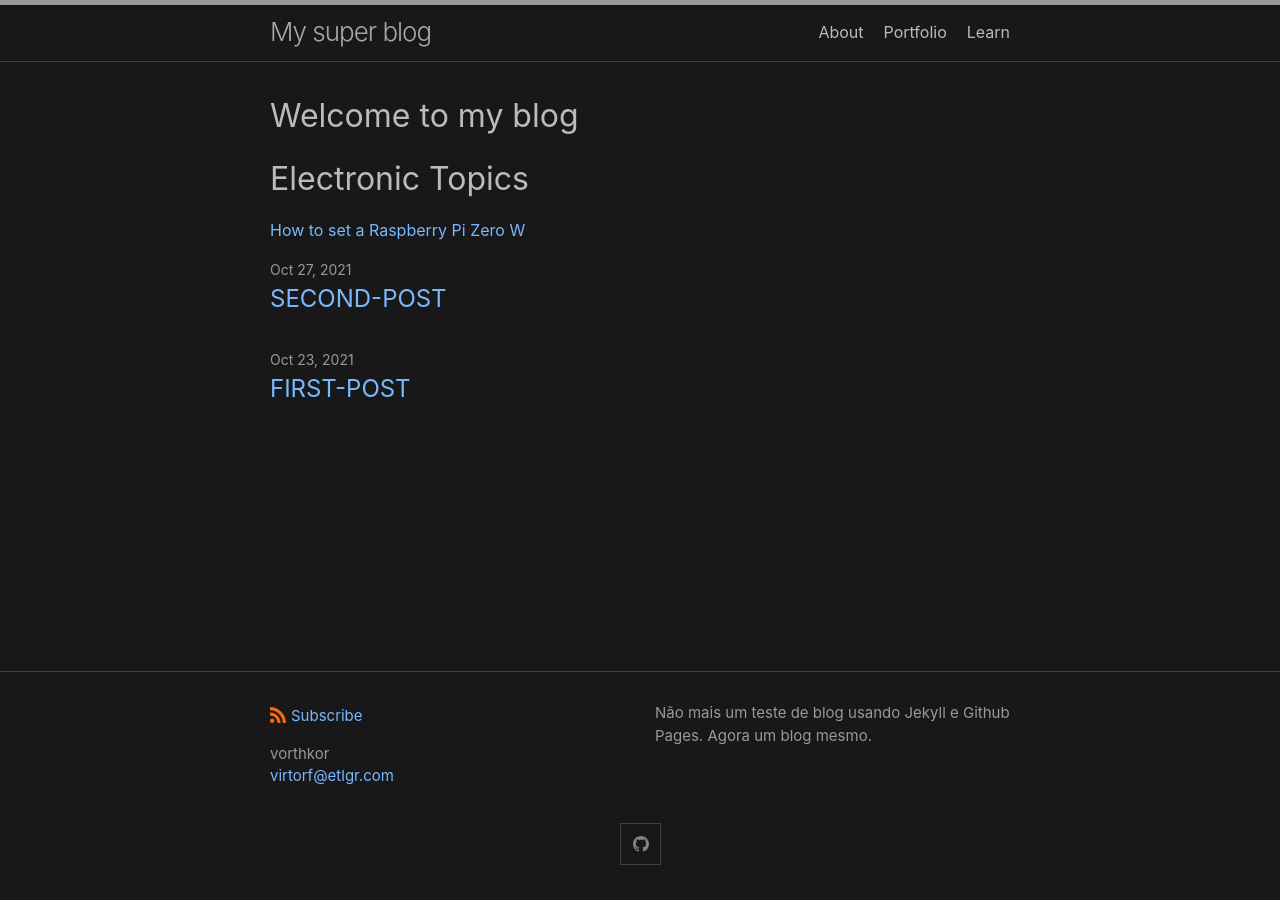
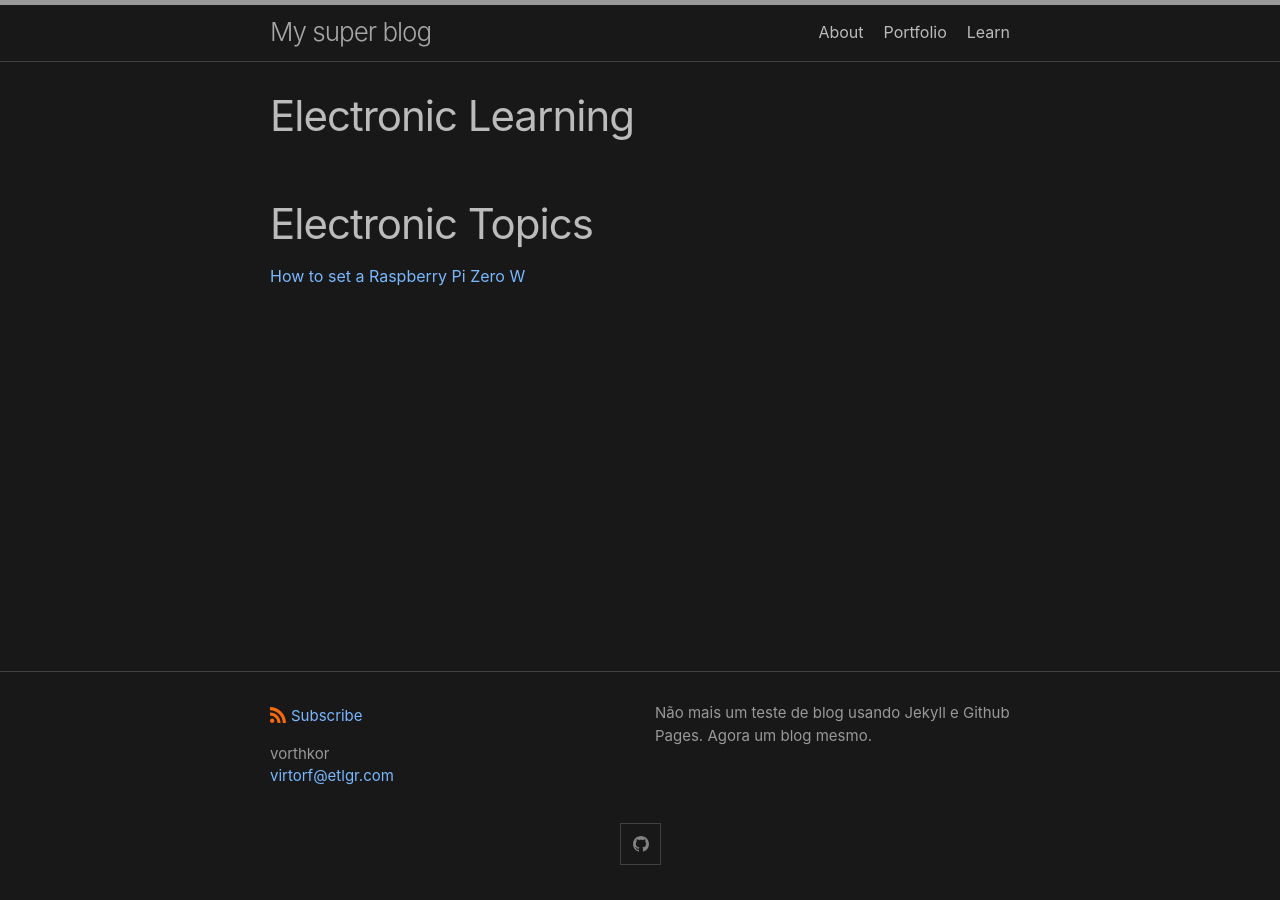
Before and after one commit to vorthkor/victao-blog, a Jekyll site: the page built from learn/learn-index.md, in a window 1280 px wide. Built offline with Jekyll 4.4.1, drawn with Linux system fonts in a browser that asks for light colours.

Commit message:
Fix main learn page

```diff
--- a/learn/learn-index.md
+++ b/learn/learn-index.md
@@ -1,6 +1,6 @@
 ---
-title: "Welcome to my blog"
-layout: home
+title: "Electronic Learning"
+layout: page
 ---
 
 # Electronic Topics
```
